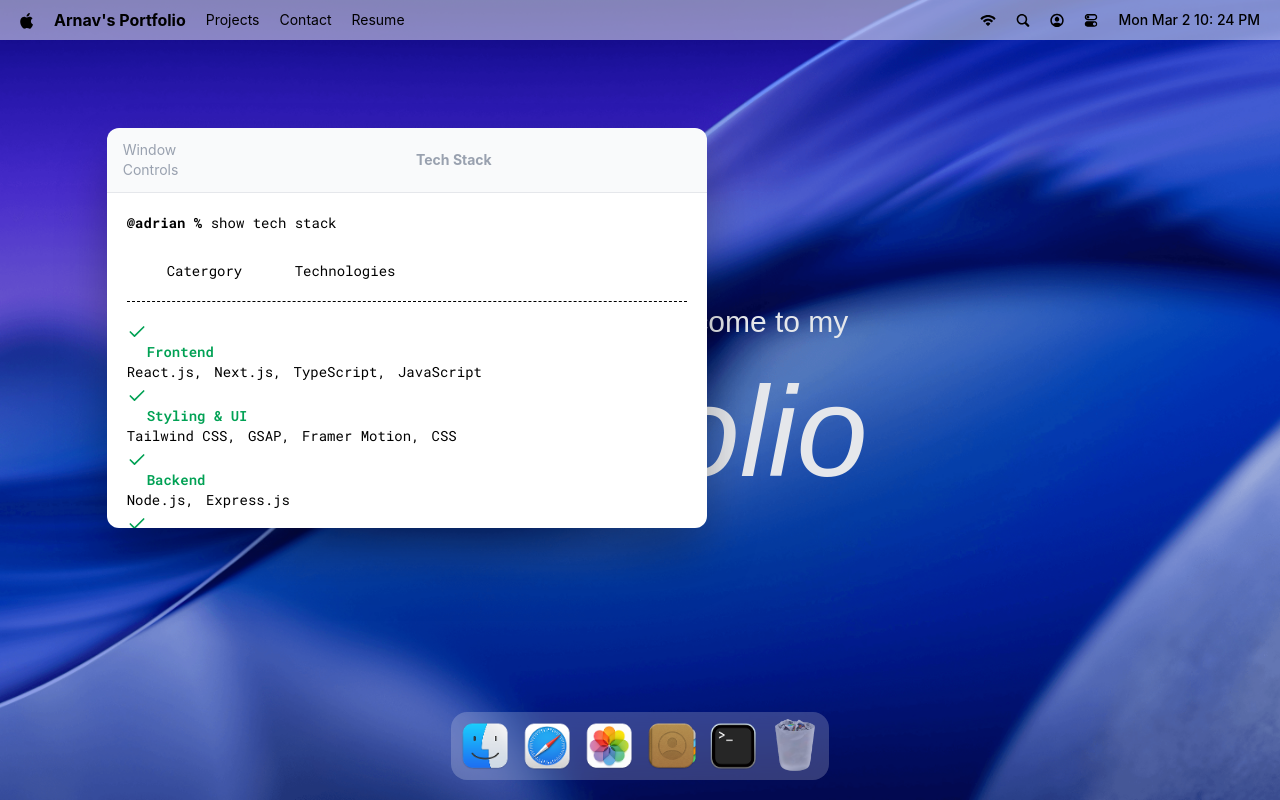
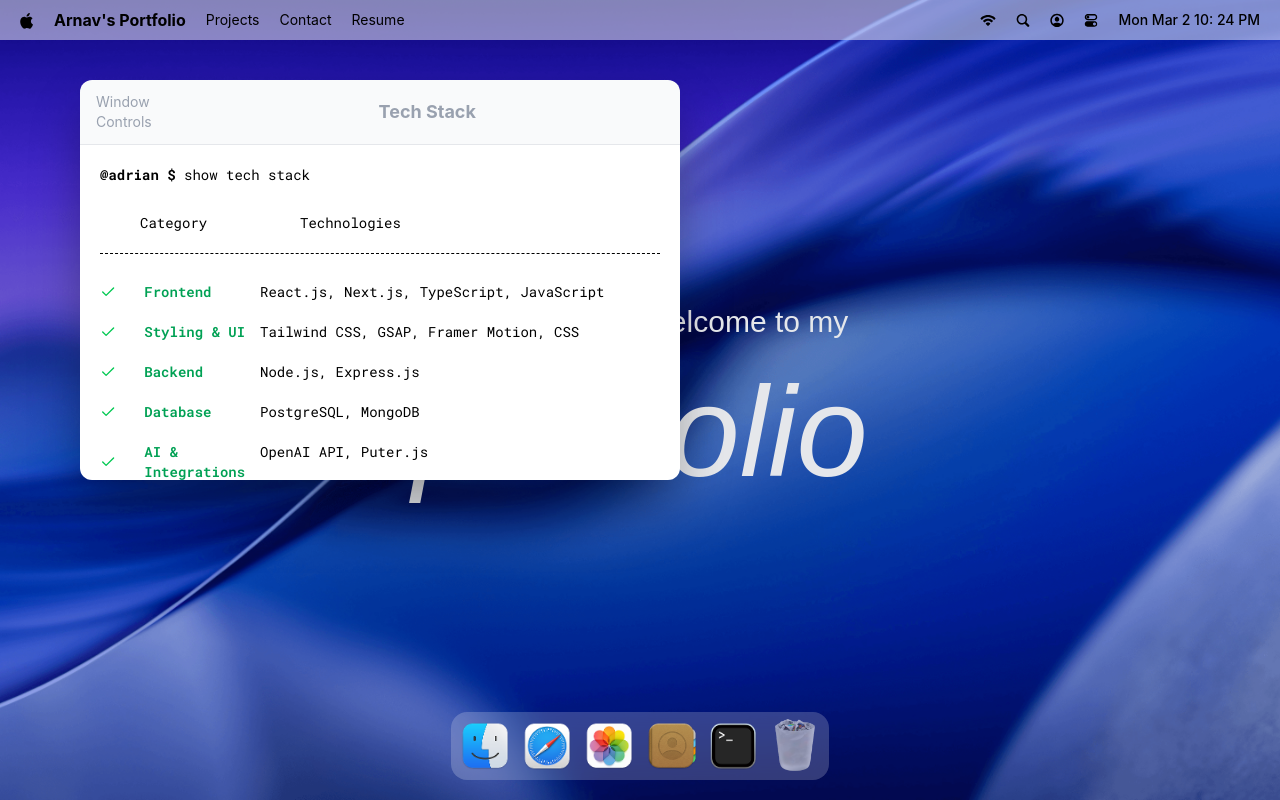
Before and after one commit to arnavsharma1811/Portfolio-site-macos, a React (Vite) app: page / in a window 1280 px wide. Both pictures are taken after a click on the button 733 px from the left and 746 px from the top of the page. Built offline with nearby package versions, Linux system fonts and the light colour scheme; a web font is replaced by a local one.

Commit message:
implemented draggable on the windows

```diff
--- a/src/App.tsx
+++ b/src/App.tsx
@@ -4,6 +4,7 @@ import Welcome from "./components/Welcome";
 import gsap from "gsap";
 import { Draggable } from "gsap/Draggable";
 import { Terminal } from "./windows";
+
 gsap.registerPlugin(Draggable);
 
 const App = () => {
@@ -12,7 +13,9 @@ const App = () => {
     <Welcome />
     <Dock />
     <Terminal />
+
   </main>
+
 
   )
 };
--- a/src/hoc/WindowWrapper.tsx
+++ b/src/hoc/WindowWrapper.tsx
@@ -2,68 +2,69 @@ import { useLayoutEffect, useRef } from "react";
 import useWindowStore, { type WindowData } from "../store/window";
 import { useGSAP } from "@gsap/react";
 import gsap from "gsap";
-import  {Draggable}  from "gsap/Draggable";
+import Draggable from "gsap/Draggable";
 
-gsap.registerPlugin(Draggable)
-// Define the HOC type
+gsap.registerPlugin(Draggable);
+
 function WindowWrapper<P extends object>(
   Component: React.ComponentType<P>,
   windowKey: string
 ) {
   const Wrapped: React.FC<P> = (props) => {
     const { focusWindow, windows } = useWindowStore();
-    const {isOpen, zIndex} = windows[windowKey]
     const win: WindowData | undefined = windows[windowKey];
-    const ref = useRef<HTMLElement | null>(null);
+    const ref = useRef<HTMLDivElement | null>(null);
 
-
-    useGSAP(() => {
-     const el = ref.current;
-     if(!el || !isOpen) return;
-
-     el.style.display = 'block';
-
-     gsap.fromTo(el, {scale : 0.8, opacity: 0, y: 40},
-
-      {scale: 1, opacity: 1, y:0, duration: 0.4, ease: "power3.out"},
-     )
-    }, [isOpen])
-
+    // Animate on open
     useGSAP(() => {
       const el = ref.current;
-      if(!el) return;
+      if (!el || !win?.isOpen) return;
 
-      const [instance] = Draggable.create(el, {onPress : () => focusWindow(windowKey)
+      gsap.fromTo(
+        el,
+        { scale: 0.8, opacity: 0, y: 40 },
+        { scale: 1, opacity: 1, y: 0, duration: 0.4, ease: "power3.out" }
+      );
+    }, [win?.isOpen]);
 
+    // Make draggable only when open
+    useGSAP(() => {
+      const el = ref.current;
+      if (!el || !win?.isOpen) return;
+
+      const [instance] = Draggable.create(el, {
+        type: "x,y",
+        bounds: document.body,
+        edgeResistance: 0.65,
+        inertia: true,
+        onPress: () => focusWindow(windowKey),
       });
+
       return () => instance.kill();
-    }, []);
+    }, [win?.isOpen]);
 
     useLayoutEffect(() => {
       const el = ref.current;
-      if(!el) return;
-      el.style.display = isOpen ? "block" : "none" ;
-    }, [isOpen]);
+      if (!el) return;
+      el.style.display = win?.isOpen ? "block" : "none";
+    }, [win?.isOpen]);
 
-    if (!win?.isOpen) return null; // don't render if window is closed
+    if (!win?.isOpen) return null;
 
     return (
-      <section
+      <div
         id={windowKey}
         ref={ref}
         style={{ zIndex: win.zIndex }}
-         className="absolute w-[600px] h-[400px] overflow-y-auto "
-
+        className="absolute top-20 left-20 w-[600px] h-[400px] overflow-y-auto cursor-move"
         onClick={() => focusWindow(windowKey)}
       >
         <Component {...props} />
-      </section>
+      </div>
     );
   };
 
-  Wrapped.displayName = `WindowWrapper(${
-    Component.displayName || Component.name || "Component"
-  })`;
+  Wrapped.displayName = `WindowWrapper(${Component.displayName || Component.name || "Component"})`;
 
   return Wrapped;
 }
--- a/src/windows/Terminal.tsx
+++ b/src/windows/Terminal.tsx
@@ -1,59 +1,63 @@
-import { Check, Flag } from "lucide-react"
-import { techStack } from "../constants"
-import WindowWrapper from "../hoc/WindowWrapper"
+import { Check, Flag } from "lucide-react";
+import { techStack } from "../constants";
+import WindowWrapper from "../hoc/WindowWrapper";
 
 const Terminal = () => {
-    return(
-        <>
-        <div id="window-header">
-            <p>Window Controls</p>
-            <h2>Tech Stack</h2>
+  return (
+    <>
+      {/* Header */}
+      <div
+        id="window-header"
 
-            </div>
-            <div className="techstack">
-            <p>
-                <span className="font-bold"> @adrian % </span>
-                show tech stack
-            </p>
-           <div className="label">
-            <p className="w-32">Catergory</p>
-            <p>Technologies</p>
-           </div>
+      >
+        <p className="text-sm text-gray-400">Window Controls</p>
+        <h2 className="font-bold text-lg">Tech Stack</h2>
+      </div>
 
-               <ul className="content">
-                {techStack.map(({category, items}) => (
-                    <li>
-                        <Check className="check" size={20}/>
-                        <h3>{category}</h3>
-                        <ul>
-                            {items.map((item, i) => (
-                                <li key={i}>{item}{i < items.length -1 ? "," : ""}</li>
-                            ))}
-                        </ul>
-                    </li>
-                ))}</ul>
-                <div className="footnote">
-                    <p>
-                        <Check size={20} /> 6 of 6 stacks loaded successfully (100%)
-                    </p>
-                    <p className="text-black">
-                        <Flag size={15} fill="black" />
-                        Render time : 6ms
+      {/* Body */}
+      <div className="techstack ">
+        <p className="mb-4">
+          <span className="font-bold">@adrian $ </span> show tech stack
+        </p>
 
+        {/* Header Row */}
+        <div className="label ">
+          <p className="w-40">Category</p>
+          <p>Technologies</p>
+        </div>
 
-                         </p>
+        {/* Content Rows */}
+        <ul className="content ">
+          {techStack.map(({ category, items }, idx) => (
+            <li key={idx} className="flex py-2">
+              {/* Left column */}
+              <div className="flex items-center w-40 gap-2">
+                <Check className="text-green-500" size={18} />
+                <h3 className="font-semibold">{category}</h3>
+              </div>
 
+              {/* Right column */}
+              <div className="flex-1">
+                <p>{items.join(", ")}</p>
+              </div>
+            </li>
+          ))}
+        </ul>
 
+        {/* Footer */}
+        <div className="footnote ">
+          <p className="flex items-center gap-2 text-green-500">
+            <Check size={18} /> {techStack.length} of {techStack.length} stacks
+            loaded successfully (100%)
+          </p>
+          <p className="flex items-center gap-2 text-black">
+            <Flag size={15} fill="black" /> Render time : 6ms
+          </p>
+        </div>
+      </div>
+    </>
+  );
+};
 
-
-                </div>
-
-            </div>
-
-            </>
-    )
-}
-
-const TerminalWindow = WindowWrapper(Terminal, 'terminal')
-
-export default TerminalWindow
+const TerminalWindow = WindowWrapper(Terminal, "terminal");
+export default TerminalWindow;
```
Also changed, not shown: 1 other file (tests, documents, lock files or other folders).
